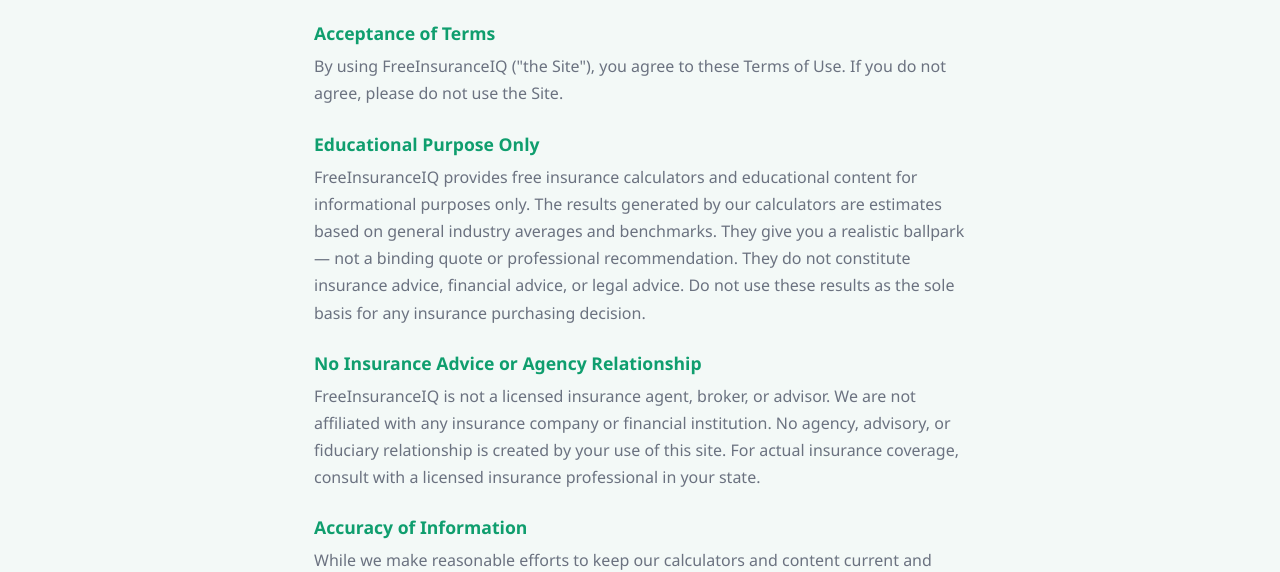
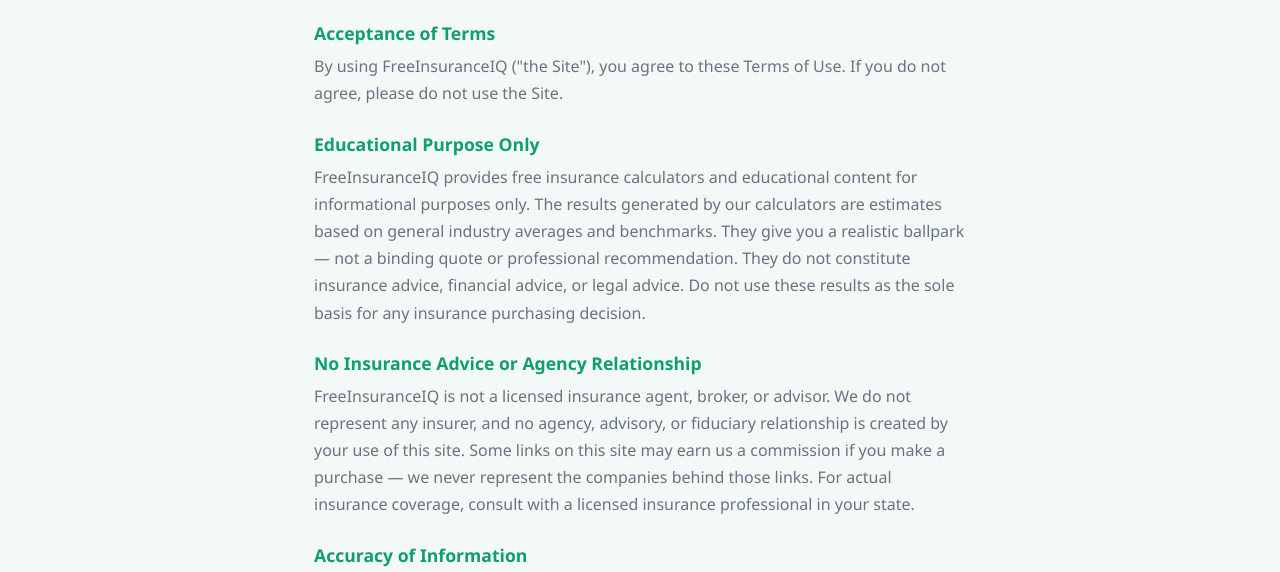
Before and after one commit to otis4brenda/freeinsuranceiq, a plain HTML site: page terms.html in a window 1280 px wide. Shown: the part 229-801 px from the top of the page. Drawn offline with Linux system fonts and the light colour scheme.

Commit message:
Fix: reword affiliation disclaimer on Terms to reflect affiliate links without claiming insurer relationships

```diff
--- a/terms.html
+++ b/terms.html
@@ -82,7 +82,7 @@
   <p>FreeInsuranceIQ provides free insurance calculators and educational content for informational purposes only. The results generated by our calculators are estimates based on general industry averages and benchmarks. They give you a realistic ballpark — not a binding quote or professional recommendation. They do not constitute insurance advice, financial advice, or legal advice. Do not use these results as the sole basis for any insurance purchasing decision.</p>
 
   <h2>No Insurance Advice or Agency Relationship</h2>
-  <p>FreeInsuranceIQ is not a licensed insurance agent, broker, or advisor. We are not affiliated with any insurance company or financial institution. No agency, advisory, or fiduciary relationship is created by your use of this site. For actual insurance coverage, consult with a licensed insurance professional in your state.</p>
+  <p>FreeInsuranceIQ is not a licensed insurance agent, broker, or advisor. We do not represent any insurer, and no agency, advisory, or fiduciary relationship is created by your use of this site. Some links on this site may earn us a commission if you make a purchase — we never represent the companies behind those links. For actual insurance coverage, consult with a licensed insurance professional in your state.</p>
 
   <h2>Accuracy of Information</h2>
   <p>While we make reasonable efforts to keep our calculators and content current and accurate, insurance rates, laws, and regulations change frequently. We make no warranties, express or implied, regarding the accuracy, completeness, or fitness for a particular purpose of any content on this site. Actual insurance premiums and coverage will vary based on your individual circumstances and the specific insurer you work with.</p>
```
